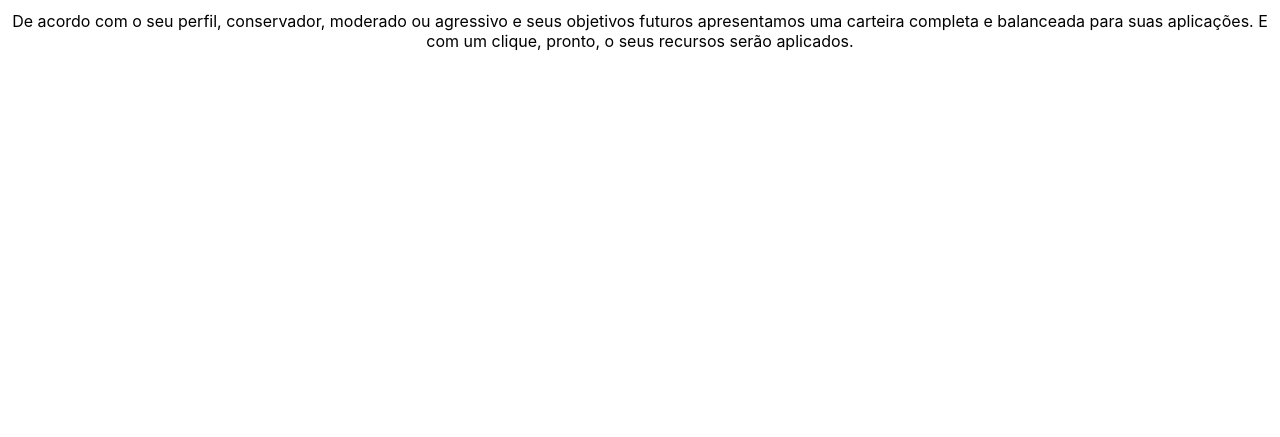
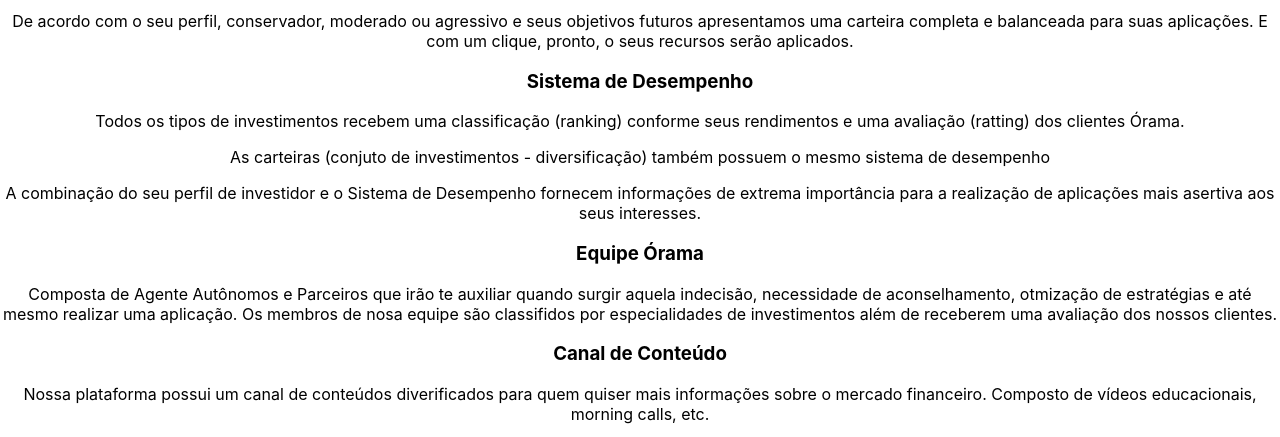
Before and after one commit to flpnascto/spartrybe, a React (Create React App) app: page / in a window 1280 px wide. Shown: the part 572-1009 px from the top of the page. Before the commit the page ends 800 px from the top, so only its background shows below. Built offline with nearby package versions, Linux system fonts and the light colour scheme.

Commit message:
feat: component motivacao

```diff
--- a/src/components/Contexto.jsx
+++ b/src/components/Contexto.jsx
@@ -1,4 +1,5 @@
 import React from 'react';
+import Motivacao from './Motivacao';
 
 class Contexto extends React.Component {
   render() {
@@ -10,6 +11,7 @@
          <p>De acordo com o seu perfil, conservador, moderado ou agressivo e seus objetivos futuros
          apresentamos uma carteira completa e balanceada para suas aplicações. E com um clique, pronto,
          o seus recursos serão aplicados.</p>
+         <Motivacao />
       </div>
     );
   }
--- /dev/null
+++ b/src/components/Motivacao.jsx
@@ -0,0 +1,30 @@
+import React from 'react';
+
+class Motivacao extends React.Component {
+  render() {
+    return (
+      <div>
+        <div>
+          <h3>Sistema de Desempenho</h3>
+          <p>Todos os tipos de investimentos recebem uma classificação (ranking) conforme seus rendimentos
+          e uma avaliação (ratting) dos clientes Órama.</p>
+          <p>As carteiras (conjuto de investimentos - diversificação) também possuem o mesmo sistema de
+          desempenho</p>
+          <p>A combinação do seu perfil de investidor e o Sistema de Desempenho fornecem informações
+          de extrema importância para a realização de aplicações mais asertiva aos seus interesses.</p>
+          <h3>Equipe Órama</h3>
+          <p>Composta de Agente Autônomos e Parceiros que irão te auxiliar quando surgir aquela indecisão,
+          necessidade de aconselhamento, otmização de estratégias e até mesmo realizar uma aplicação.
+          Os membros de nosa equipe são classifidos por especialidades de investimentos além de receberem
+          uma avaliação dos nossos clientes.</p>
+          <h3>Canal de Conteúdo</h3>
+          <p>Nossa plataforma possui um canal de conteúdos diverificados para quem quiser mais informações
+          sobre o mercado financeiro. Composto de vídeos educacionais, morning calls, etc.</p>
+        </div>
+      </div>
+    );
+
+  }
+}
+
+export default Motivacao;
```
